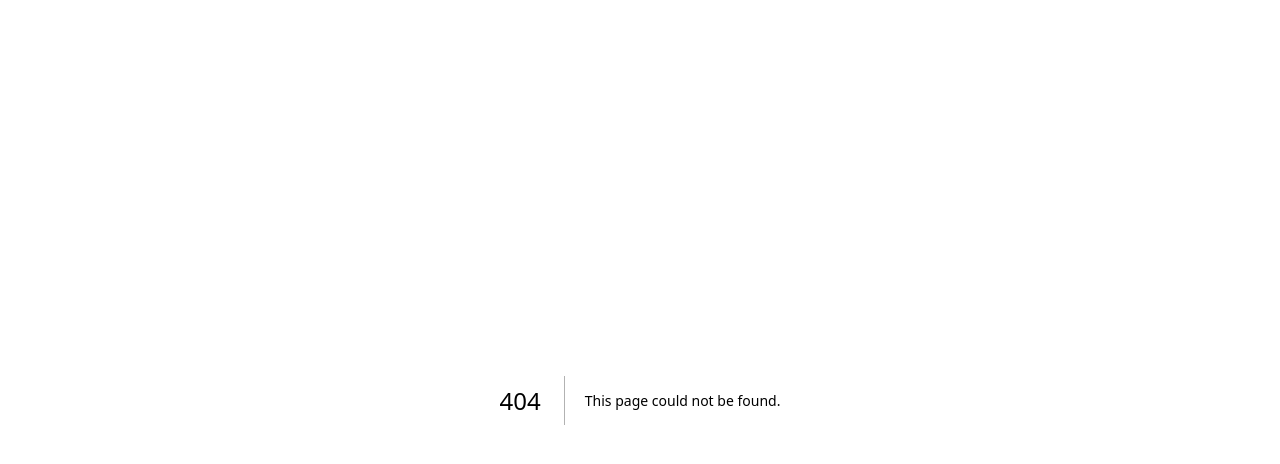
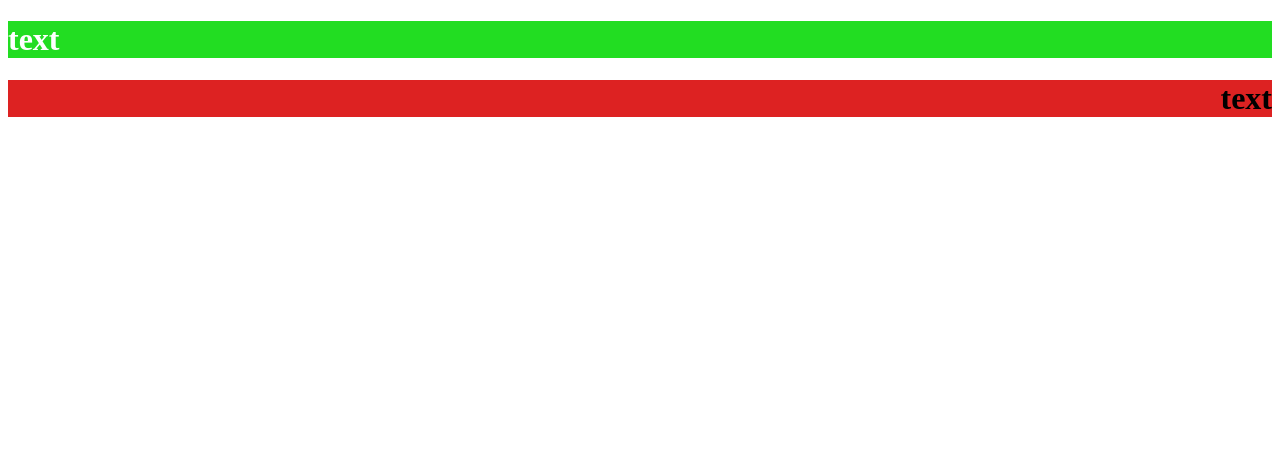
Before and after one commit to FelipeEnne/exercise-next-js, a Next.js app: page /css/usandoEstilo in a window 1280 px wide. Before the commit this address had no page. Shown: the top 464 px of the page. Built offline with nearby package versions, Linux system fonts and the light colour scheme.

Commit message:
using style

```diff
--- /dev/null
+++ b/pages/components/Estilo.jsx
@@ -0,0 +1,13 @@
+export default function Estilo(props) {
+  return (
+    <div
+      style={{
+        backgroundColor: props.numero >= 0 ? "#2d2" : "#d22",
+        color: props.color,
+        textAlign: props.direita ? "right" : "left",
+      }}
+    >
+      <h1>text</h1>
+    </div>
+  );
+}
--- /dev/null
+++ b/pages/css/usandoEstilo.jsx
@@ -0,0 +1,10 @@
+import Estilo from "../components/Estilo";
+
+export default function usandoEstilo(params) {
+  return (
+    <div className="">
+      <Estilo numero={2} color={"#fff"} />
+      <Estilo numero={-2} direita />
+    </div>
+  );
+}
```
